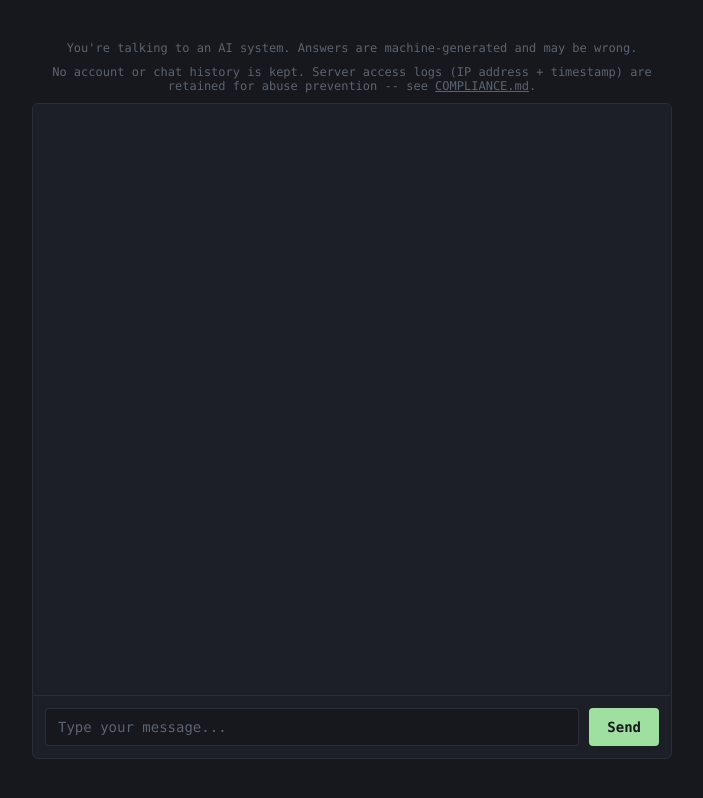
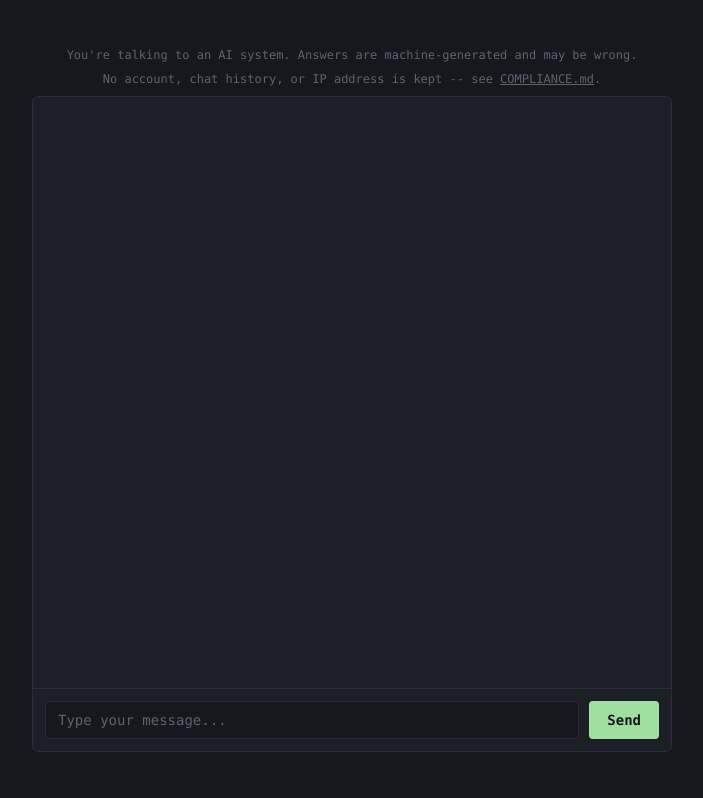
Before and after one commit to otzpt/LLMwebsite, a plain HTML site: page index.html in a window 1280 px wide. Shown: the whole page, without its empty margins (288-991 px from the left). Drawn offline with Linux system fonts and the light colour scheme.

Commit message:
Correct GDPR log-retention claim: no visitor IP is retained at all
Review caught two errors in the prior GDPR disclosure: it named Caddy as
the component logging visitor IPs (Caddy has no log directive at all,
confirmed by reading the Caddyfile), and it implied a real client IP was
being retained indefinitely. Checked directly on the VM: uvicorn's own
access log (no --proxy-headers) shows the same internal address on every
request, 10.60.1.2 -- Caddy's own hop on the private network, not the
visitor. The visitor's real IP only ever exists in the rate limiter's
in-memory dict, already documented as never persisted.

Net effect: no visitor-identifying data is retained anywhere in this
system, which is a materially different (and better) claim than what was
shipped before. Updated the visible disclosure, COMPLIANCE.md, and
main.py's docstring to match.

```diff
--- a/index.html
+++ b/index.html
@@ -8,7 +8,7 @@
 </head>
 <body>
     <p id="ai-disclosure">You're talking to an AI system. Answers are machine-generated and may be wrong.</p>
-    <p id="gdpr-disclosure">No account or chat history is kept. Server access logs (IP address + timestamp) are retained for abuse prevention -- see <a href="https://github.com/otzpt/LLMwebsite/blob/main/COMPLIANCE.md">COMPLIANCE.md</a>.</p>
+    <p id="gdpr-disclosure">No account, chat history, or IP address is kept -- see <a href="https://github.com/otzpt/LLMwebsite/blob/main/COMPLIANCE.md">COMPLIANCE.md</a>.</p>
     <div id="chat-container">
         <div id="messages"></div>
         <form id="chat-form">
```
Also changed, not shown: 1 other file.
